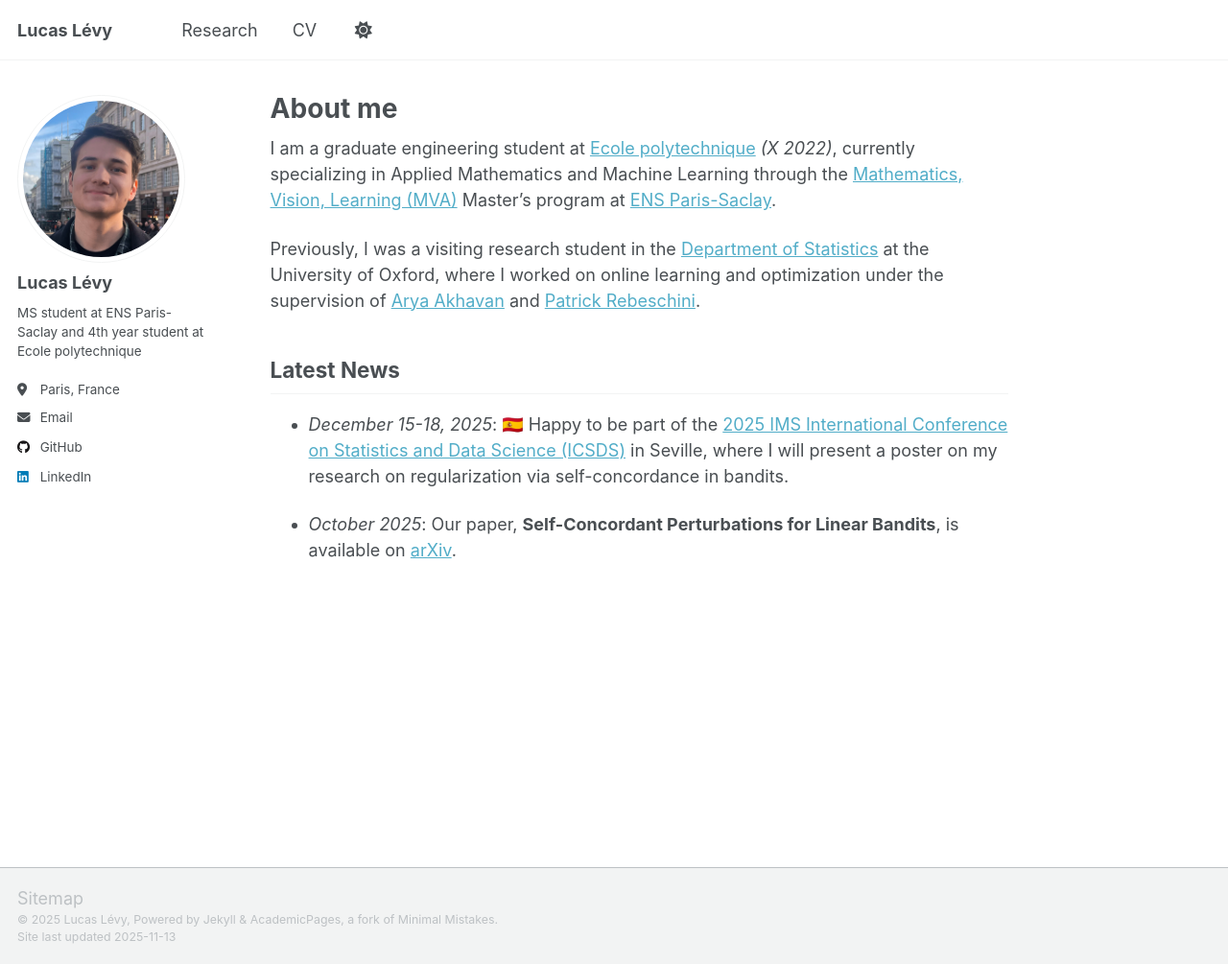
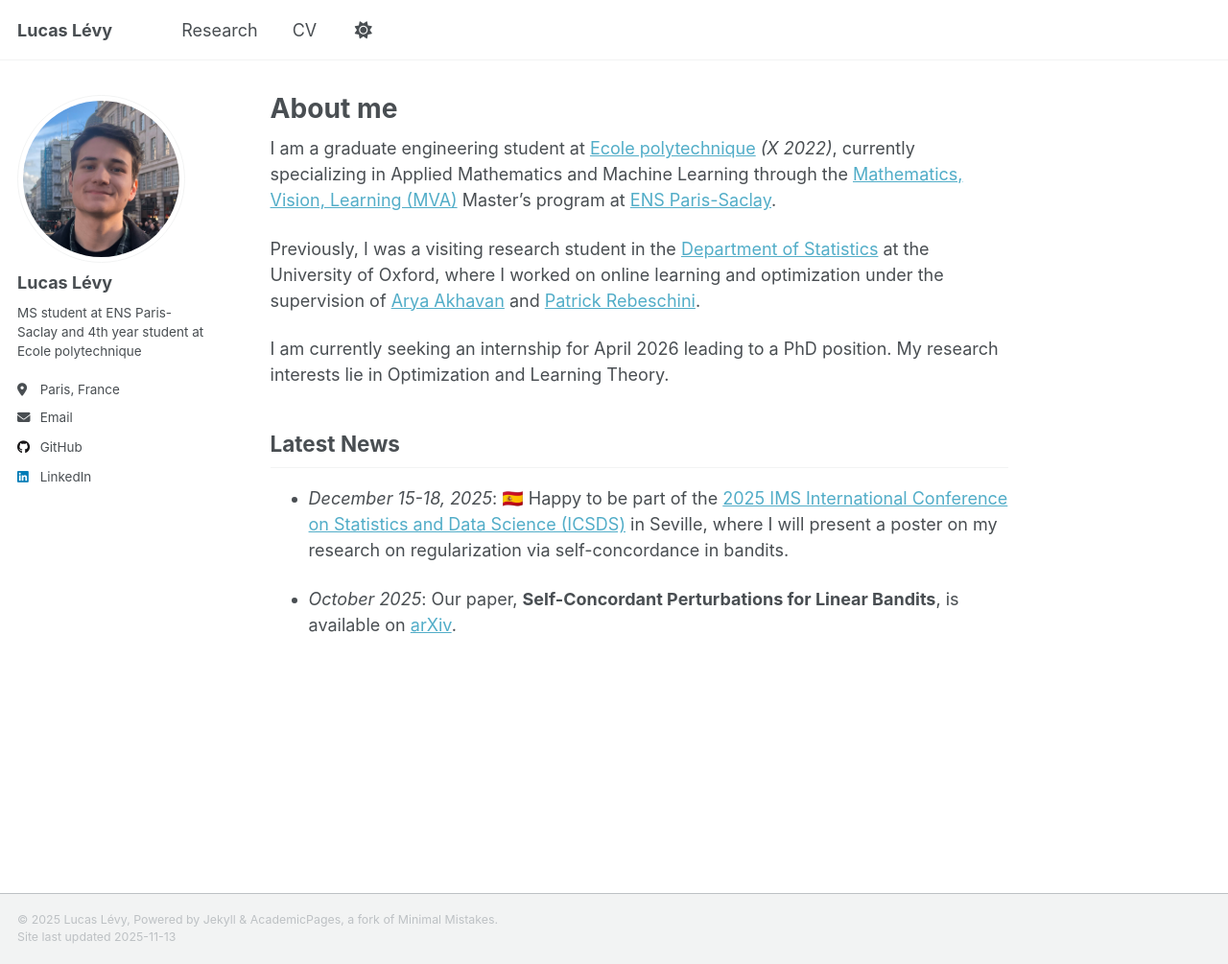
Before and after one commit to lucas-levy/lucas-levy.github.io, a Jekyll site: the page built from _pages/about.md, in a window 1280 px wide and 1005 px high. Shown: the whole window at 96% size. Built offline with Jekyll 4.4.1, drawn with Linux system fonts in a browser that asks for light colours; a script that is not in the unit is left out.

Commit message:
research page

```diff
--- a/_includes/footer/custom.html
+++ b/_includes/footer/custom.html
@@ -1,6 +1,5 @@
 <!-- start custom footer snippets -->
 
-<a href="/sitemap/">Sitemap</a>
 
 <!-- Support for MatJax -->
 <script defer src="https://cdnjs.cloudflare.com/polyfill/v3/polyfill.min.js?features=es6"></script>
--- a/_pages/about.md
+++ b/_pages/about.md
@@ -11,6 +11,8 @@ I am a graduate engineering student at [Ecole polytechnique](https://programmes.
 
 Previously, I was a visiting research student in the [Department of Statistics](https://www.stats.ox.ac.uk/) at the University of Oxford, where I worked on online learning and optimization under the supervision of [Arya Akhavan](https://aryaakhavan.github.io/) and [Patrick Rebeschini](https://www.stats.ox.ac.uk/~rebeschi/).
 
+I am currently seeking an internship for April 2026 leading to a PhD position. My research interests lie in Optimization and Learning Theory.
+
 ## Latest News
 
 * *December 15-18, 2025*: 🇪🇸 Happy to be part of the [2025 IMS International Conference on Statistics and Data Science (ICSDS)](https://sites.google.com/view/ims-icsds2025/) in Seville, where I will present a poster on my research on regularization via self-concordance in bandits.
```
Also changed, not shown: _pages/research.md (added, +9 -0 lines).
